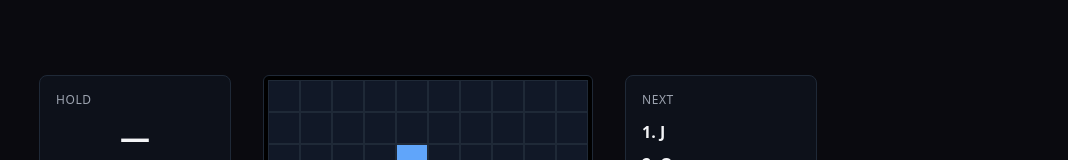
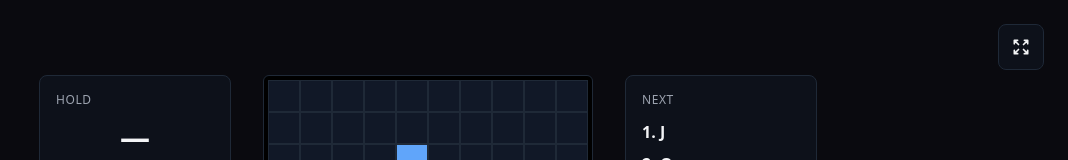
Before and after one commit to ItsRicmor/tetris-game, a Next.js app: page /tetris in a window 1280 px wide. Shown: the top 160 px of the page, without its empty margins (212-1280 px from the left). Built offline with nearby package versions, Linux system fonts and the light colour scheme.

Commit message:
Add fullscreen toggle button with dynamic icon states and fixed positioning

```diff
--- a/features/tetris/TetrisClient.tsx
+++ b/features/tetris/TetrisClient.tsx
@@ -124,6 +124,19 @@ const TetrisClientContent = () => {
 
   return (
     <div className={`min-h-screen ${colors.bg} flex items-center justify-center p-6`}>
+      <button
+        onClick={toggleFullscreen}
+        className={`fixed top-6 right-6 ${colors.card} rounded-lg p-3 border ${colors.border} hover:bg-opacity-80 transition-all z-10`}
+        title={isFullscreen ? "Exit Fullscreen" : "Enter Fullscreen"}
+      >
+        <svg className={`w-5 h-5 ${colors.text}`} fill="none" stroke="currentColor" viewBox="0 0 24 24">
+          {isFullscreen ? (
+            <path strokeLinecap="round" strokeLinejoin="round" strokeWidth={2} d="M6 18L18 6M6 6l12 12" />
+          ) : (
+            <path strokeLinecap="round" strokeLinejoin="round" strokeWidth={2} d="M4 8V4m0 0h4M4 4l5 5m11-1V4m0 0h-4m4 0l-5 5M4 16v4m0 0h4m-4 0l5-5m11 5l-5-5m5 5v-4m0 4h-4" />
+          )}
+        </svg>
+      </button>
       <div className="flex gap-8 items-start">
         <div className="flex flex-col gap-4 w-48">
           <div className={`${colors.card} rounded-lg p-4 border ${colors.border}`}>
```
